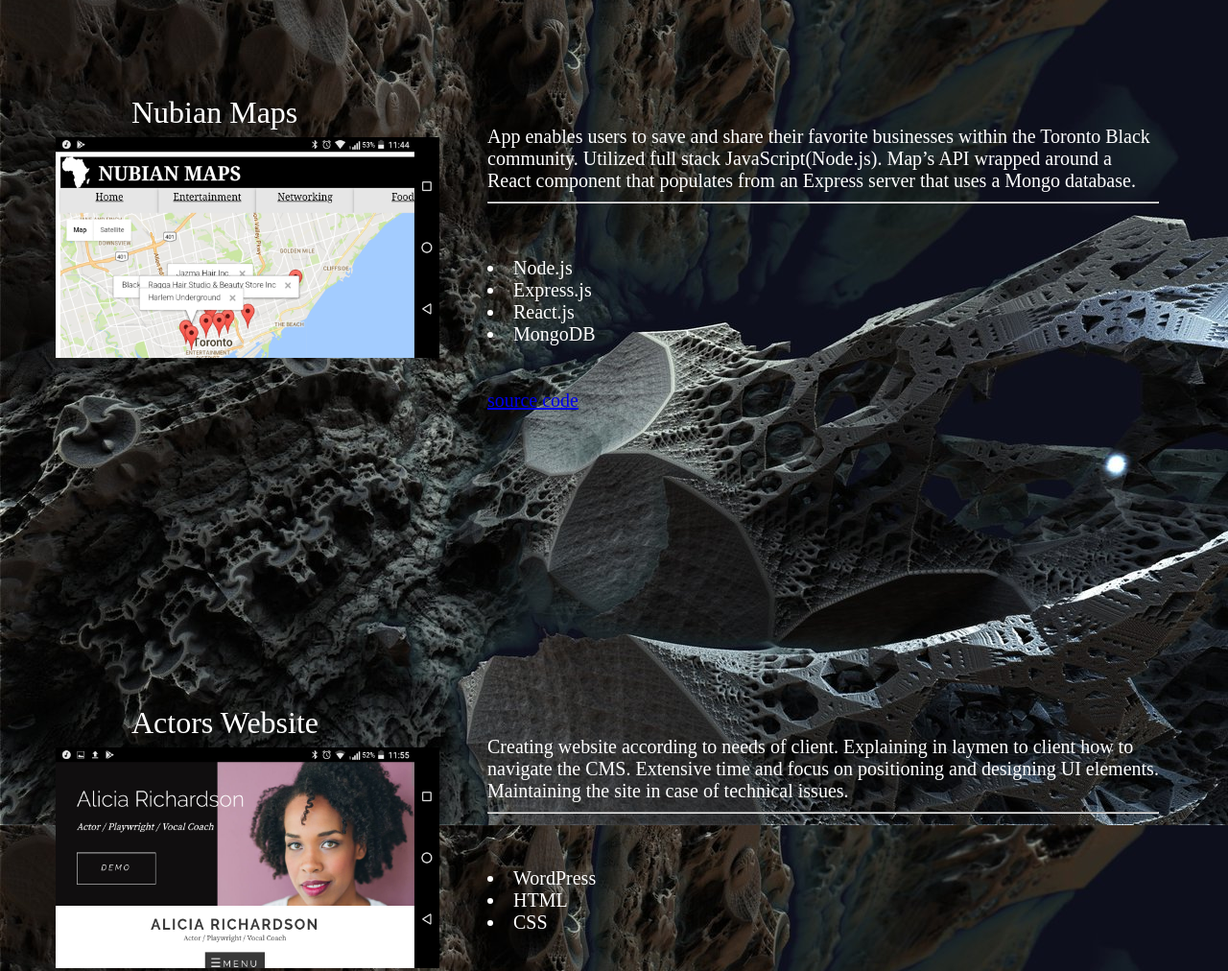
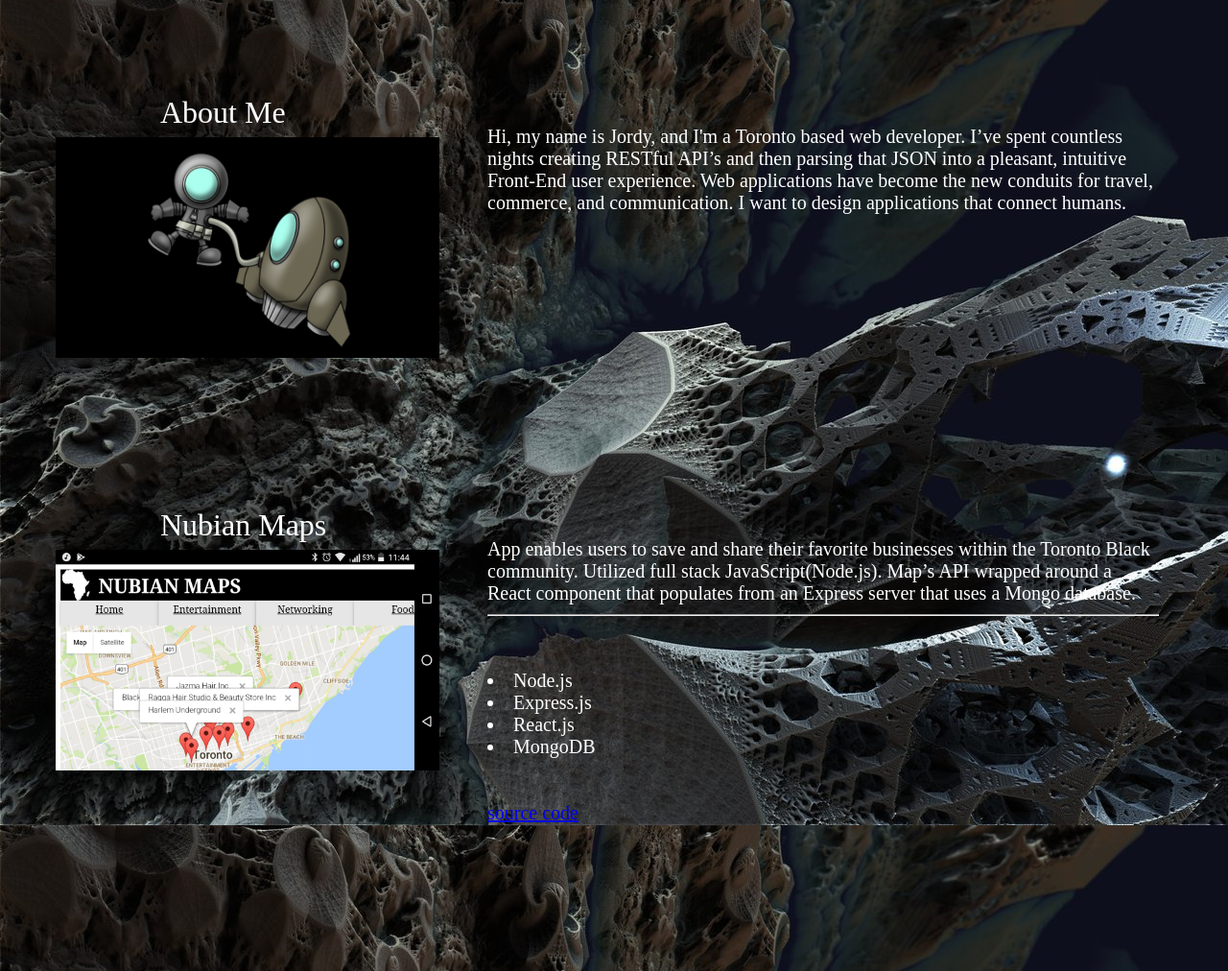
Before and after one commit to JordyKieto/all-star-portfolio, a website: page static/index.html in a window 1280 px wide. Shown: the part 940-1952 px from the top of the page at 96% size. Drawn offline with Linux system fonts and the light colour scheme.

Commit message:
About Me Article

```diff
--- a/static/css/desktop.css
+++ b/static/css/desktop.css
@@ -72,10 +72,10 @@
     margin-right: auto;
 }
 
-#portfolioTitle {
+.portfolioTitle {
     font-size: 200%;
     position: relative;
-    left: -275px;
+    left: -245px;
     color: white;
     top: -225px;
     text-decoration: none;
@@ -88,12 +88,12 @@
    top: 500px;
 }
 
-#portfolioItem {
+.portfolioItem {
    position: relative;
    padding-bottom: 100px;
 }
 
-#portfolioImg {
+.portfolioImg {
     height: 230px;
     width: 400px;
     top: 20px;
@@ -101,7 +101,7 @@
     position: relative;
 }
 
-#portfolioText {
+.portfolioText {
    position: relative;
    left: 500px;
    color: white;
--- a/static/css/mobile.css
+++ b/static/css/mobile.css
@@ -67,18 +67,18 @@
     top: 150px;
 }
 
-#portfolioText {
+.portfolioText {
     top: 0px;
     left: 0px;
     width: 100%;
 }
 
-#portfolioImg {
+.portfolioImg {
     width: 90%;
     left: 25px;
 }
 
-#portfolioTitle {
+.portfolioTitle {
     left: 10px;
     top: -280px;
 }
--- a/static/index.html
+++ b/static/index.html
@@ -23,10 +23,21 @@
         <img id= "portfolioArrow"src="img/downArrow.png" />
     </div>
         <div id="portfolio">
-            <article id="portfolioItem">
-                <img id= "portfolioImg"src="img/NubianMaps.png">
-                    <a id="portfolioTitle" href="HTTPS://NUBIAN-MAPS.HEROKUAPP.COM/">Nubian Maps</a>
-                    <div id="portfolioText">
+                <article class="portfolioItem">
+                        <img class="portfolioImg"src="img/astronaut.png">
+                            <a class="portfolioTitle" href="HTTPS://JORDYKIETO.CA/">About Me</a>
+                            <div class="portfolioText">
+                            Hi, my name is Jordy, and I'm a Toronto based web developer.
+                            I’ve spent countless nights creating RESTful API’s and then parsing that JSON into a pleasant,
+                            intuitive Front-End user experience. Web applications have become the new conduits for travel, commerce,
+                            and communication. I want to design applications that connect humans.
+                        </img>
+                    </div>
+                    </article>
+            <article class="portfolioItem">
+                <img class="portfolioImg"src="img/NubianMaps.png">
+                    <a class="portfolioTitle" href="HTTPS://NUBIAN-MAPS.HEROKUAPP.COM/">Nubian Maps</a>
+                    <div class="portfolioText">
                             App enables users to save and share their favorite businesses within the Toronto Black community. Utilized full stack JavaScript(Node.js). Map’s API wrapped around a React component that populates from an Express server that uses a Mongo database.
                             <hr>
                             <br></br>
@@ -39,10 +50,10 @@
                 </img>
             </div>
             </article>
-            <article id="portfolioItem">
-                <img id= "portfolioImg"src="img/Alicia.png" >
-                <a id="portfolioTitle" href="HTTP://ALICIADRICHARDSON.COM/">Actors Website</a>
-                <div id="portfolioText">
+            <article class="portfolioItem">
+                <img class="portfolioImg"src="img/Alicia.png" >
+                <a class="portfolioTitle" href="HTTP://ALICIADRICHARDSON.COM/">Actors Website</a>
+                <div class="portfolioText">
                         Creating website according to needs of client. Explaining in laymen to client how to navigate the CMS. Extensive time and focus on positioning and designing UI elements. Maintaining the site in case of technical issues.
                         <hr>
                         <br></br>
```
Also changed, not shown: static/img/astronaut.png (added).
